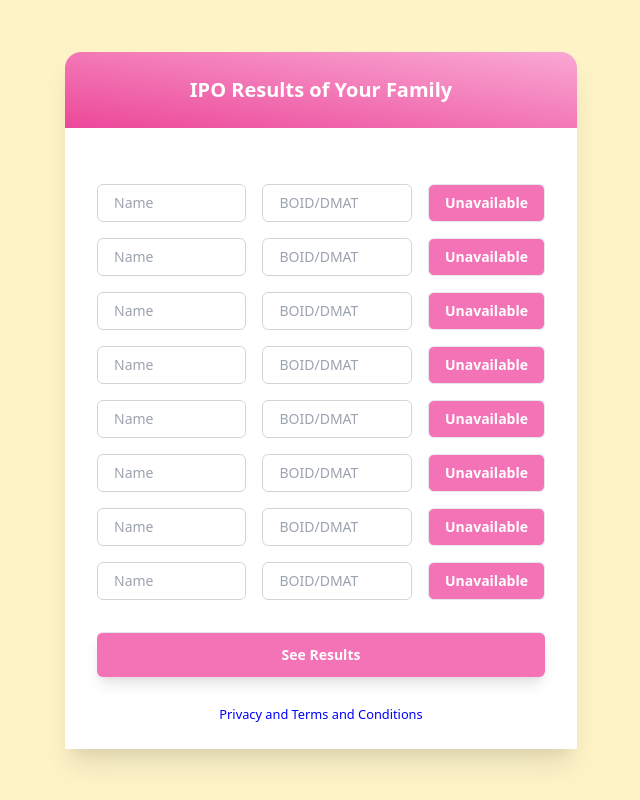
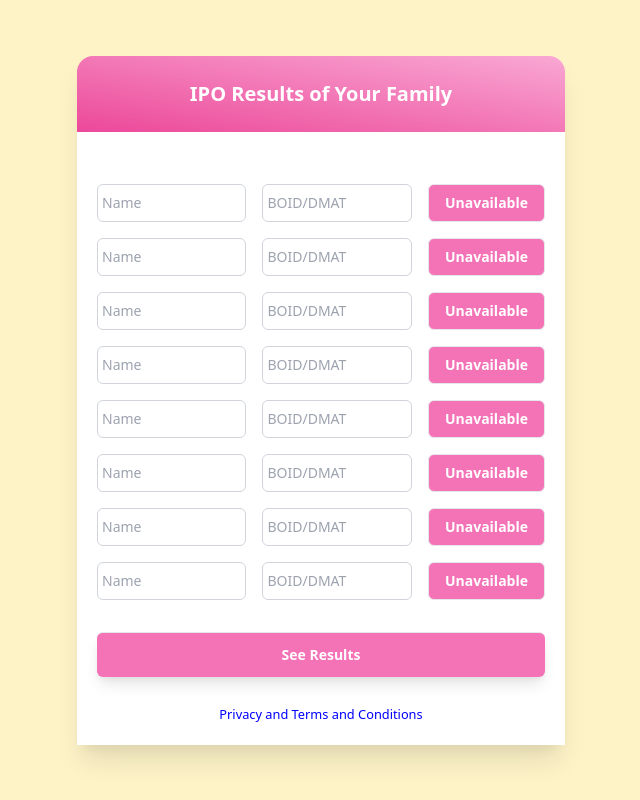
Before and after one commit to bhuwanadhikari/easy-ipo-results, a Flask app: page / in a window 1280 px wide. Shown: the whole page, without its empty margins (319-959 px from the left). Run offline with Flask 2, Linux system fonts and the light colour scheme.

Commit message:
Fix some css

```diff
--- a/app/templates/index.html
+++ b/app/templates/index.html
@@ -34,6 +34,17 @@
     #see-results-button {
         font-weight: bold !important;
     }
+
+    .form-wrapper {
+        padding: 20px;
+    }
+
+    input {
+        padding-left: 4px !important;
+        padding-right: 4px !important;
+    }
+
+
 </style>
 
 <body>
@@ -47,7 +58,7 @@
                 </h4>
 
             </div>
-            <div class="flex flex-col py-6 px-8 space-y-5 bg-white">
+            <div class=" form-wrapper flex flex-col py-6 px-8 space-y-5 bg-white">
                 <div class="max-w-md mx-auto">
                     <h5 id="company-name" class=" text-gray text-center font-bold text-md">
                     </h5>
```
